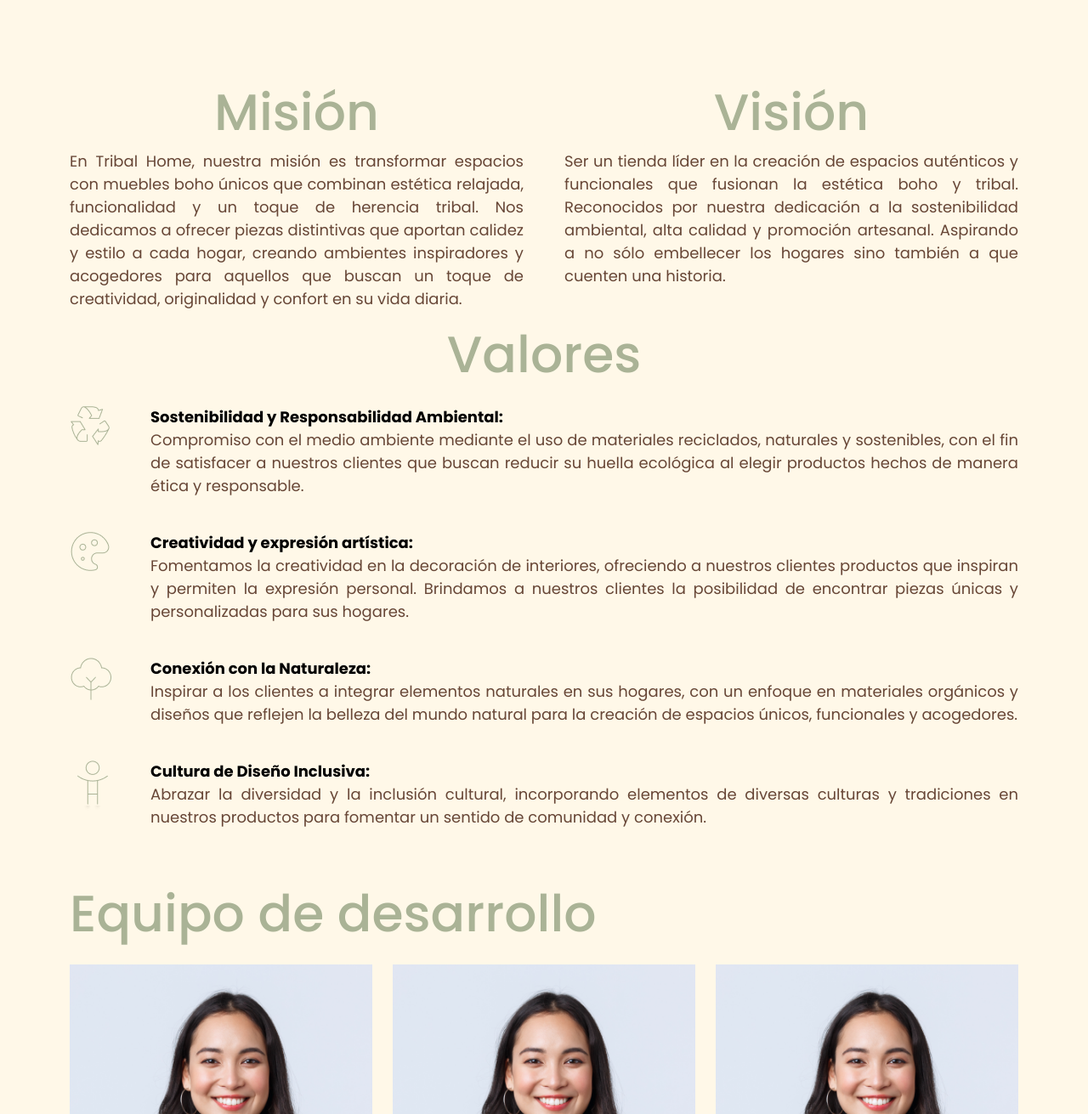
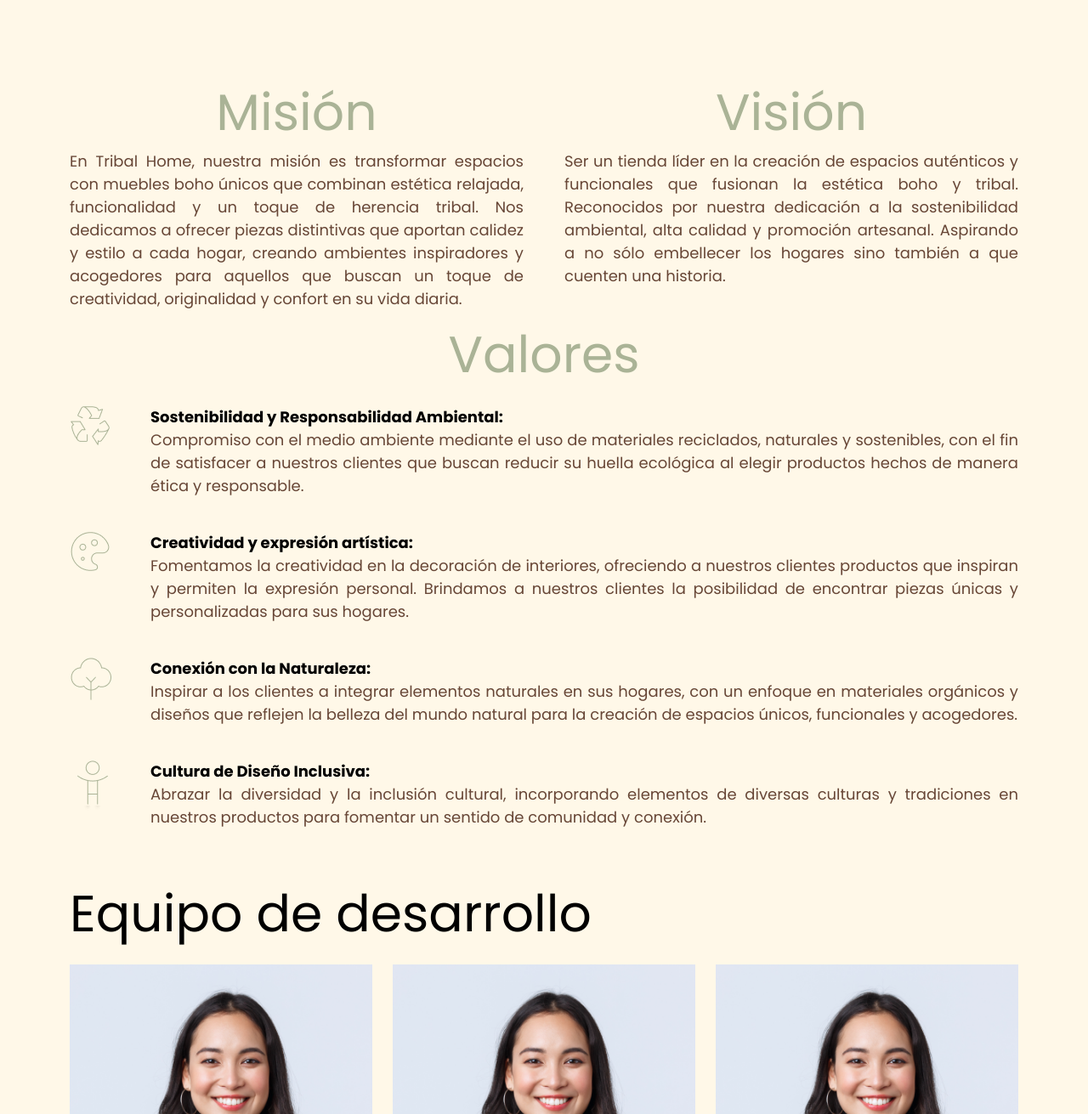
Before and after one commit to MVAlejandro/Tribal-Home, a plain HTML site: page nosotros.html in a window 1280 px wide. Shown: the part 699-2010 px from the top of the page at 85% size. Drawn offline with nearby package versions, Linux system fonts and the light colour scheme.

Commit message:
Se arreglaron errores de etiquetas

```diff
--- a/css/style.css
+++ b/css/style.css
@@ -27,6 +27,8 @@ h1{
 h2{
     font-size: 60px;
     color: #AAB396;
+    text-align: center;
+    font-weight: normal;
 }
 .navbar-toggler{
     width: 35px;
--- a/nosotros.html
+++ b/nosotros.html
@@ -62,16 +62,16 @@
       </div>
       <div class="row mt-5 g-5">
         <div class="col-sm">
-          <h2 class="text-center">Misión</h2>
+          <h2>Misión</h2>
           <p class="text-justify color-brown ms">
             En Tribal Home, nuestra misión es transformar espacios con muebles boho únicos que combinan estética relajada, funcionalidad y un toque de herencia tribal. Nos dedicamos a ofrecer piezas distintivas que aportan calidez y estilo a cada hogar, creando ambientes inspiradores y acogedores para aquellos que buscan un toque de creatividad, originalidad y confort en su vida diaria.</p>
         </div>
         <div class="col-sm">
-          <h2 class="text-center">Visión</h2>
+          <h2>Visión</h2>
           <p class="text-justify color-brown">Ser un tienda líder en la creación de espacios auténticos y funcionales que fusionan la estética boho y tribal. Reconocidos por nuestra dedicación a la sostenibilidad ambiental, alta calidad y promoción artesanal. Aspirando a no sólo embellecer los hogares sino también a que cuenten una historia.</p>
         </div>
       </div>
-      <h2 class="text-center">Valores</h1>
+      <h2>Valores</h2>
       <div class="row mt-4">
         <div class="col-1 valores-icon"><img src="assets/natrue-ecology-recycle-1--sign-environment-protect-save-arrows.png" alt=""></div>
         <div class="col-sm">
@@ -97,7 +97,7 @@
           <strong class="color-black"><p class="text-justify color-brown">Cultura de Diseño Inclusiva: </strong> <br>Abrazar la diversidad y la inclusión cultural, incorporando elementos de diversas culturas y tradiciones en nuestros productos para fomentar un sentido de comunidad y conexión.</p>
         </div>
       </div>
-      <h2 class="mt-5">Equipo de desarrollo</h1>
+      <h2 class="mt-5 color-black text-start">Equipo de desarrollo</h2>
       <div class="row mt-4">
         <div class="col-sm">
           <img src="assets/Rectangle 23.png" class="equipo" alt="">
```
